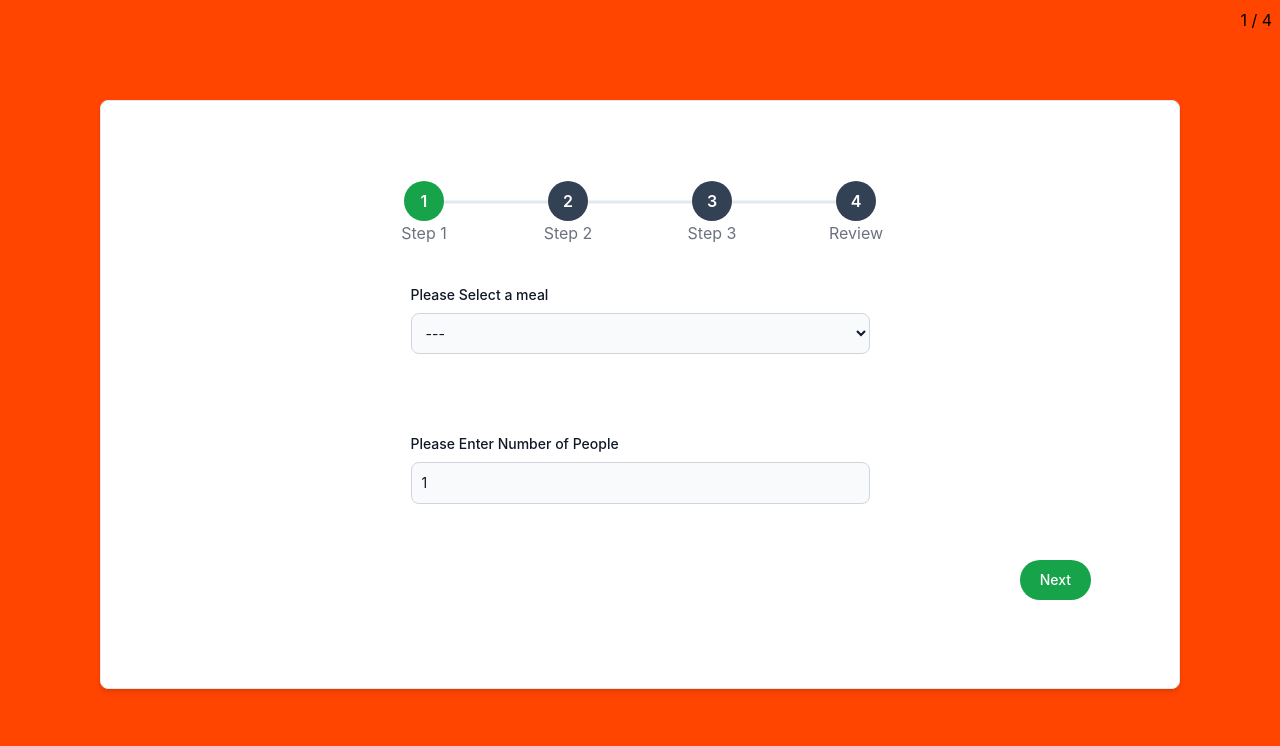
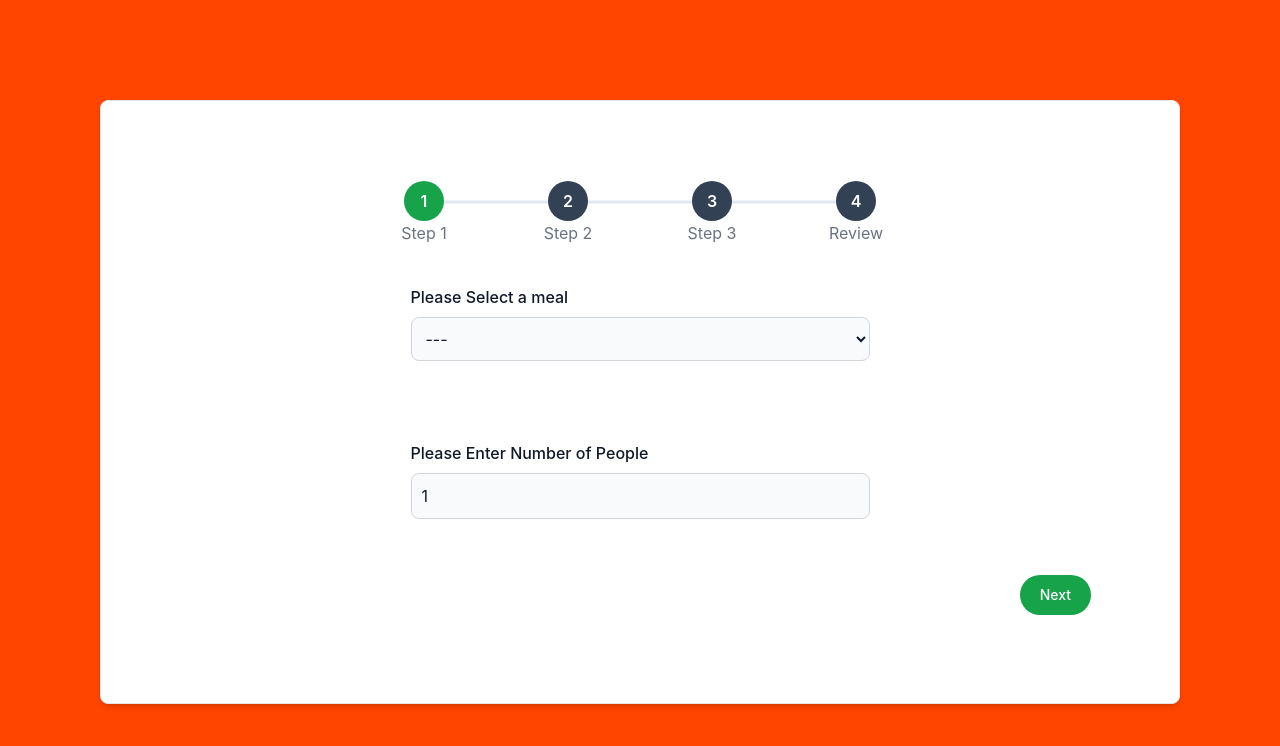
Before and after one commit to ogu89/react-ts-asgmt, a React (Create React App) app: page / in a window 1280 px wide. Shown: the top 746 px of the page. Built offline with nearby package versions, Linux system fonts and the light colour scheme; the HTML template or start-up script is replaced by a standard one.

Commit message:
add button component & fix step 3 logic

```diff
--- a/src/App.css
+++ b/src/App.css
@@ -1,7 +1,2 @@
 .App {
-  /* text-align: center; */
-  /* display: flex;
-  justify-content: center;
-  align-items: center; */
-
 }
--- a/src/App.tsx
+++ b/src/App.tsx
@@ -8,6 +8,8 @@
 import { ProgressBar } from "./components/ProgressBar";
 import dishesData from "./data/dishes.json";
 import { CartItemData } from "./types";
+import { Alert } from "./components/Alert";
+import { PreviousNextButton } from "./components/PreviousNextButton";
 
 type FormData = {
   meal: string;
@@ -76,63 +78,40 @@
   const isInvalid = isStepThree && data.cart.length === 0;
   const isNotEnough = isStepThree && data.numberOfPeople > totalDishesresult;
 
+
   function onSubmit(e: FormEvent) {
     e.preventDefault();
-    // if(isInvalid)
+    // if(isInvalid || isNotEnough){
+
+    // }
     if (!isLastStep) return next();
     console.log(data);
-    alert("Successfule Order complimention");
+    alert("Order Successful");
   }
 
+  // function displayAlert(){
+  //   return
+  //   (
+  //   <>
+
+  //   </>
+
+  //   )
+  // }
+
   return (
-    <div className="w-full p-5  bg-white border border-gray-200 rounded-lg shadow-md  md:p-20 dark:bg-gray-800 dark:border-gray-700">
+    <div className="card">
       <form onSubmit={onSubmit}>
-        <div
-          style={{
-            position: "absolute",
-            top: ".5rem",
-            right: ".5rem",
-          }}
-        >
-          {currentStepIndex + 1} / {steps.length}
-        </div>
         <ProgressBar currentStep={currentStepIndex} />
         {step}
-        {isInvalid && (
-          <div
-            className="p-4 mb-4 text-sm text-red-700 bg-red-100 rounded-lg dark:bg-red-200 dark:text-red-800 font-medium"
-            role="alert"
-          >
-            Add a Item into cart
-          </div>
+        {isInvalid && <Alert alertText="Add a Item into cart" />}
+        {isNotEnough && (
+          <Alert
+            alertText="The total number of dishes should be greater or equal to the number
+            of people"
+          />
         )}
-        {isNotEnough && (
-          <div
-            className="p-4 mb-4 text-sm text-red-700 bg-red-100 rounded-lg dark:bg-red-200 dark:text-red-800 font-medium"
-            role="alert"
-          >
-            The total number of dishes should be greater or equal to the number
-            of people
-          </div>
-        )}
-
-        <div
-          style={{
-            marginTop: "1rem",
-            display: "flex",
-            gap: ".5rem",
-            justifyContent: "flex-end",
-          }}
-        >
-          {!isFirstStep && (
-            <button type="button" onClick={back} className="previous-button">
-              Previous
-            </button>
-          )}
-          <button type="submit" disabled={isInvalid} className="next-button">
-            {isLastStep ? "Submit" : "Next"}
-          </button>
-        </div>
+        <PreviousNextButton isFirstStep={isFirstStep} isLastStep={isLastStep} isInvalid={isInvalid} isNotEnough={isNotEnough} back={back} />
       </form>
     </div>
   );
--- /dev/null
+++ b/src/components/Alert.tsx
@@ -0,0 +1,19 @@
+import "../styles/alert.css";
+type AlertProps = {
+  alertText: string;
+};
+
+export function Alert({ alertText }: AlertProps) {
+  return (
+    <>
+    <div className="flex justify-center">
+      <div
+        className="alert-box"
+        role="alert"
+      >
+        {alertText}
+      </div>
+      </div>
+    </>
+  );
+}
--- /dev/null
+++ b/src/components/PreviousNextButton.tsx
@@ -0,0 +1,28 @@
+type PreviousNextButtonProps = {
+    isFirstStep: boolean;
+    isLastStep: boolean;
+    isInvalid: boolean;
+    isNotEnough: boolean;
+    back: ()=> void;
+};
+
+export function PreviousNextButton({ isFirstStep, isLastStep, isInvalid, isNotEnough, back}: PreviousNextButtonProps) {
+  return (
+    <>
+      <div className="mt-4 flex gap-2 justify-end">
+        {!isFirstStep && (
+          <button type="button" onClick={back} className="previous-button">
+            Previous
+          </button>
+        )}
+        <button
+          type="submit"
+          disabled={isInvalid || isNotEnough}
+          className="next-button"
+        >
+          {isLastStep ? "Submit" : "Next"}
+        </button>
+      </div>
+    </>
+  );
+}
--- a/src/components/ProgressBar.tsx
+++ b/src/components/ProgressBar.tsx
@@ -1,4 +1,4 @@
-import "./progressBar.css";
+import "../styles/progressBar.css";
 import { TiTick } from "react-icons/ti";
 
 type Props = {
--- a/src/index.css
+++ b/src/index.css
@@ -21,16 +21,20 @@
     monospace;
 }
 
+.card{
+  @apply w-full p-5  bg-white border border-gray-200 rounded-lg shadow-md  md:p-20 dark:bg-gray-800 dark:border-gray-700
+}
+
 .form-item{
   @apply my-10 w-6/12;
 }
 
 .label{
-  @apply block mb-2 text-sm font-medium text-gray-900 dark:text-white;
+  @apply block mb-2 text-base font-medium text-gray-900 dark:text-white;
 }
 
 .input{
-  @apply bg-gray-50 border border-gray-300 text-gray-900 text-sm rounded-lg focus:ring-blue-500 focus:border-blue-500 block w-full p-2.5 dark:bg-gray-700 dark:border-gray-600 dark:placeholder-gray-400 dark:text-white dark:focus:ring-blue-500 dark:focus:border-blue-500;
+  @apply bg-gray-50 border border-gray-300 text-gray-900 text-base rounded-lg focus:ring-blue-500 focus:border-blue-500 block w-full p-2.5 dark:bg-gray-700 dark:border-gray-600 dark:placeholder-gray-400 dark:text-white dark:focus:ring-blue-500 dark:focus:border-blue-500;
 }
 
 .previous-button{
--- a/src/steps/StepTree.tsx
+++ b/src/steps/StepTree.tsx
@@ -35,14 +35,21 @@
   const [tempCart, setTempCart] = useState<CartItemData[]>(cart);
   const [error, setError] = useState<string>("");
   const disabledButton = dish === "";
+  const totalDishesresult = tempCart.reduce((accumulator, obj) => {
+    return accumulator + obj.count;
+  }, 0);
 
   useEffect(() => {
     updateFields({ cart: tempCart });
+    console.log("chanegd")
   }, [tempCart]);
 
   function addOrder() {
     if (tempCart.find((x) => x.dish === dish))
       setError("You can't add same dish");
+    else if (count < 1) setError("At lease 1 dish");
+    else if (totalDishesresult + count > 10)
+      setError("The total number of dishes is max 10");
     else {
       setTempCart((current) => [...current, { dish: dish, count: count }]);
       setError("");
@@ -87,6 +94,7 @@
           value={count}
           onChange={(e) => setCount(Number(e.target.value))}
           min={1}
+          max={10}
           className="input"
         />
       </div>
--- a/src/steps/StepTwo.tsx
+++ b/src/steps/StepTwo.tsx
@@ -34,12 +34,9 @@
   //         t.restaurant === value.restaurant && t.restaurant
   //     ))
   // )
-
   // const prods = products.filter((value, index, array) => index == array.findIndex(item => item.id == value.id));
-
   // const unique = [...new Map(restaurants.map(itme => [item["restaurant"], item])).values()]
   // const unique = [...new Map(arr.map(item => [item[key], item])).values()]
-
   // function getUniqueListBy(arr, key) {
   //     return [...new Map(arr.map(item => [item[key], item])).values()]
   // }
--- /dev/null
+++ b/src/styles/alert.css
@@ -0,0 +1,3 @@
+.alert-box{
+    @apply w-6/12 p-4 mb-4 text-sm text-red-700 bg-red-100 rounded-lg dark:bg-red-200 dark:text-red-800 font-medium;
+  }
```
Also changed, not shown: src/components/FormWrapper.tsx (+0 -11 lines), src/styles/progressBar.css (renamed from src/components/progressBar.css). Lines whose indentation alone changed are shown as unchanged.
